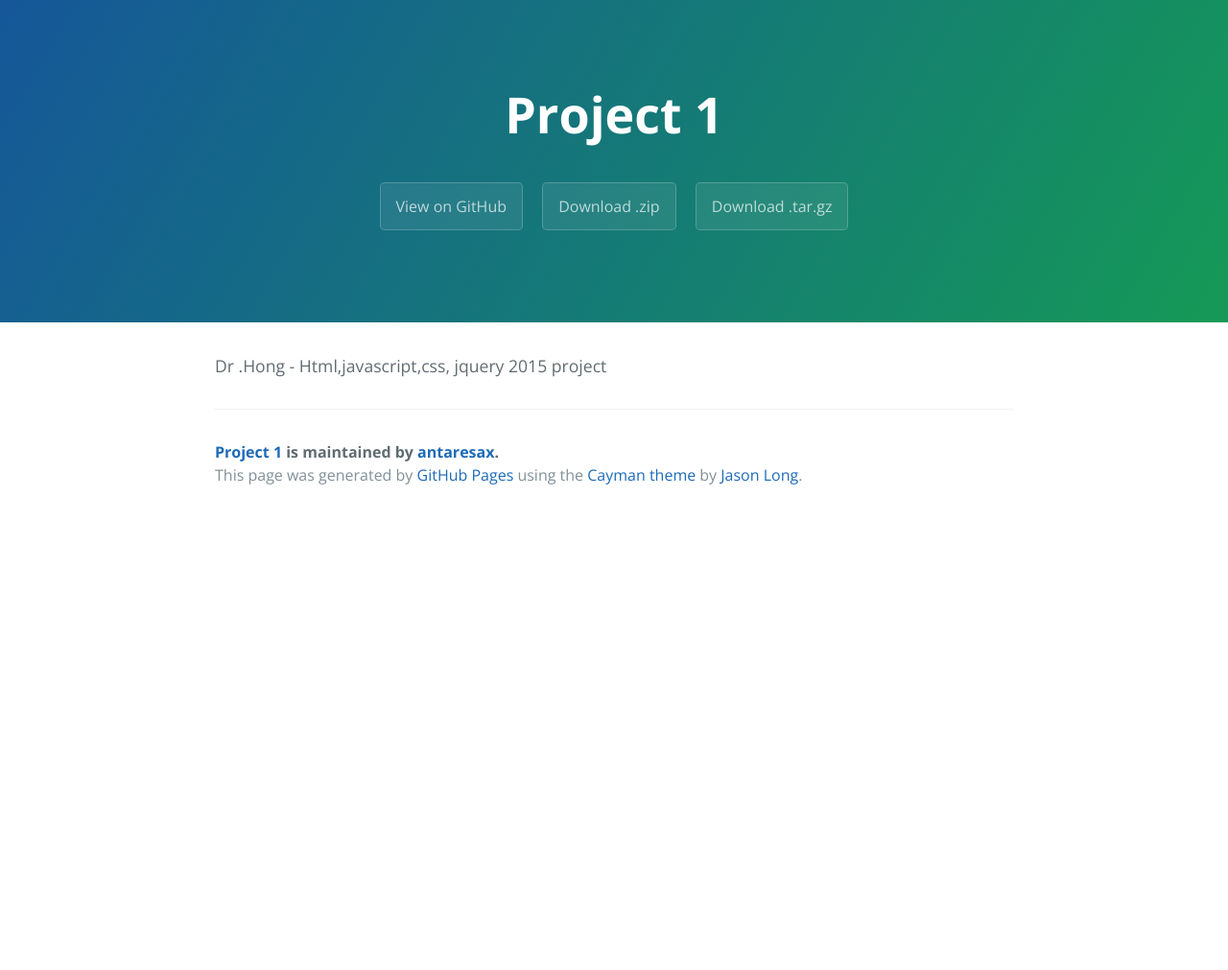
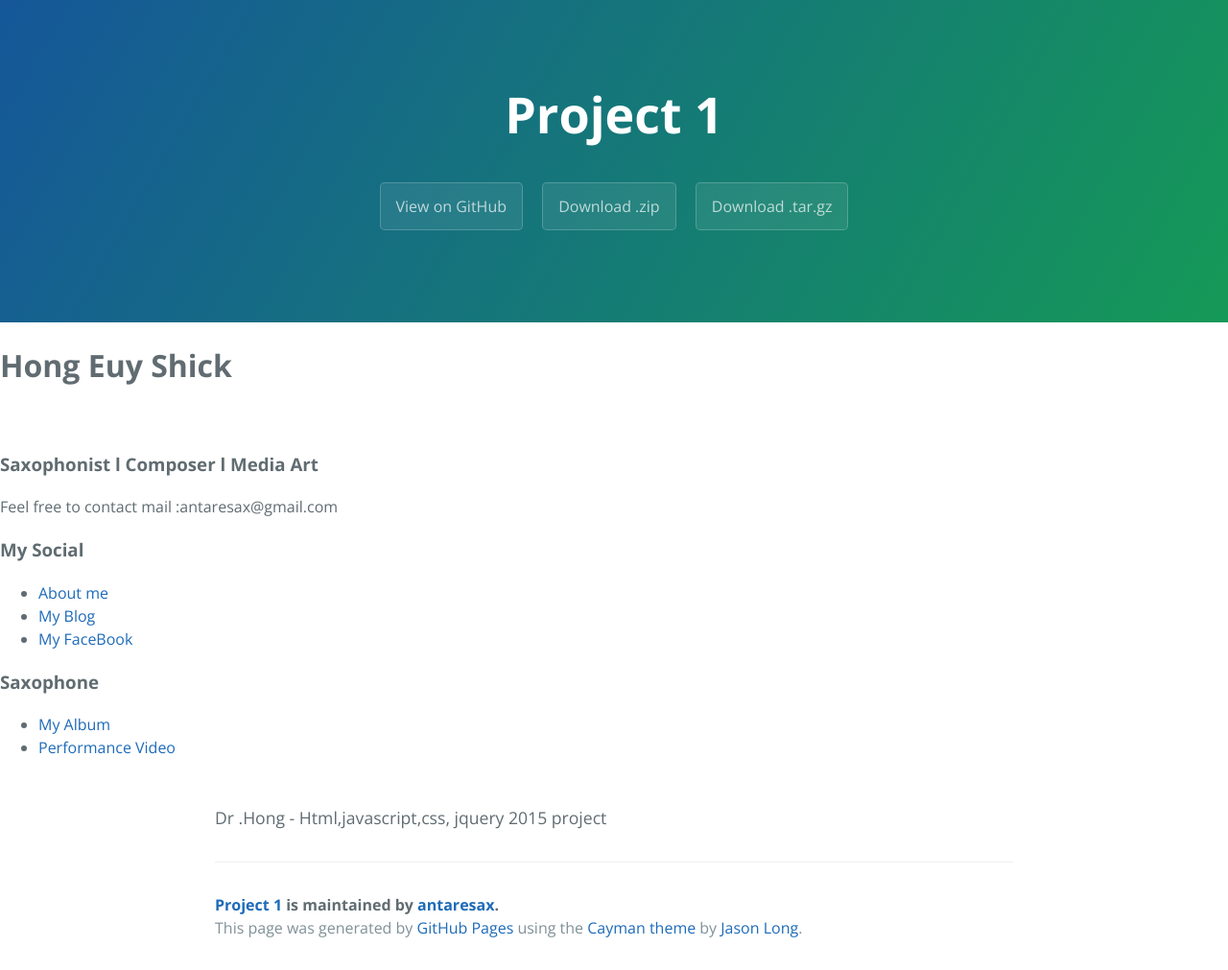
Before and after one commit to antaresax/Project_1, a plain HTML site: page index.html in a window 1280 px wide. Shown: the whole page at 96% size. Before the commit the page ends 800 px from the top, so only its background shows below. Drawn offline with nearby package versions, Linux system fonts and the light colour scheme.

Commit message:
Update index.html

```diff
--- a/index.html
+++ b/index.html
@@ -17,7 +17,23 @@
       <a href="https://github.com/antaresax/Project_1/zipball/master" class="btn">Download .zip</a>
       <a href="https://github.com/antaresax/Project_1/tarball/master" class="btn">Download .tar.gz</a>
     </section>
+ <div class="info">
+    <h1><strong>Hong Euy Shick</strong></h1>
+    <br>
+    <h3>Saxophonist l Composer l Media Art</h3>
+    <p > Feel free to contact mail :antaresax@gmail.com</p>
+    <h3>My Social</h3>
+    <ul>
+      <li><a href="http://antaresax.blog.me/10074073941" target="_blank"<strong>About me</strong></a></li>
+      <li><a href="http://antaresax.blog.me" target="_blank"<strong>My Blog</strong></a></li>
+      <li><a href="http://www.facebook.com/euyshick" target="_blank"<strong>My FaceBook</strong></a></li>
+    </ul>
+     <h3>Saxophone</h3>
+     <ul>
+      <li><a href="http://antaresax.blog.me/220515962090" target="_blank">My Album</a></li>
+      <li><a href="http://blog.naver.com/PostThumbnailView.nhn?blogId=antaresax&logNo=10102453171&categoryNo=65&parentCategoryNo=65" target="_blank"> Performance Video</a></li>
 
+    </ul>
     <section class="main-content">
       <p>Dr .Hong -  Html,javascript,css, jquery  2015 project</p>
 
```
